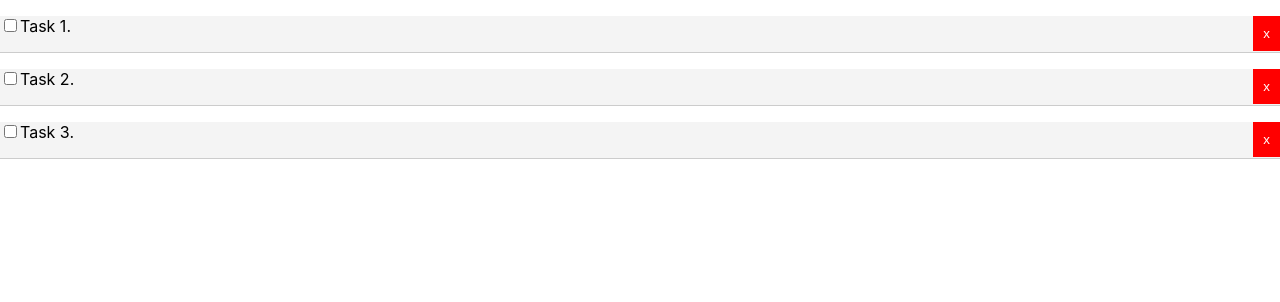
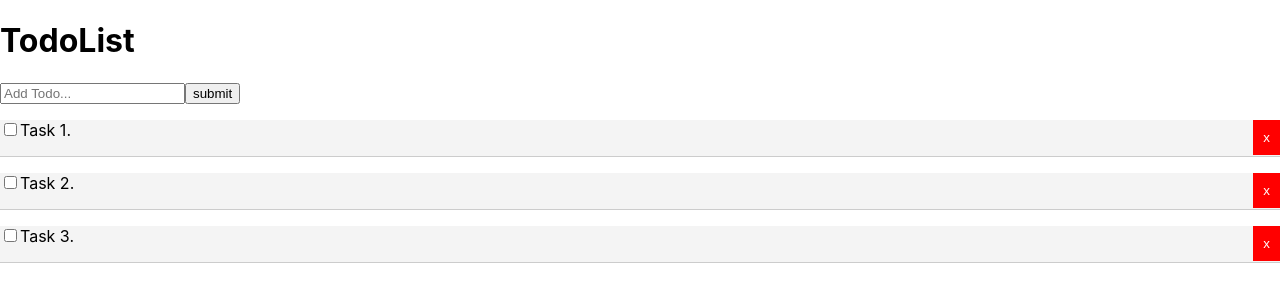
Before and after one commit to AlnaberA/ReactTodo, a React (Create React App) app: page / in a window 1280 px wide. Shown: the top 302 px of the page. Built offline with nearby package versions, Linux system fonts and the light colour scheme.

Commit message:
adding del, header and addtodo

```diff
--- a/src/App.js
+++ b/src/App.js
@@ -1,8 +1,11 @@
 import React, { Component } from 'react';
 import Todos from './components/todo/Todos';
+import Header from './components/layout/Header';
+import AddTodo from './components/todo/AddTodo';
 
 console.log("test");
 class App extends Component {
+  //App level state because the state is being shared between components. App level states should be handled with redux.
   state={
     todos:[
       {
@@ -35,10 +38,20 @@ class App extends Component {
        });
   }
 
+  //Delete todo
+  delTodo=(id)=>{
+    this.setState({
+      //return id that is not passed in from the delTodo prop.
+      todos:[...this.state.todos.filter(todo=>todo.id!==id)]
+    });
+  }
+
   render() {
     return (
       <div className="App">
-        <Todos todos={this.state.todos} toggleComplete={this.toggleComplete} />
+        <Header/>
+        <AddTodo/>
+        <Todos todos={this.state.todos} toggleComplete={this.toggleComplete} delTodo={this.delTodo} />
       </div>
     );
   }
--- /dev/null
+++ b/src/components/layout/Header.js
@@ -0,0 +1,9 @@
+import React from 'react';
+
+export default function Header() {
+  return (
+    <div>
+      <h1>TodoList</h1>
+    </div>
+  )
+}
--- /dev/null
+++ b/src/components/todo/AddTodo.js
@@ -0,0 +1,28 @@
+import React, { Component } from "react";
+
+export class AddTodo extends Component {
+  // This is a component state.
+  state = {
+    title: ""
+  };
+  //e is the event param
+  onChange = e => {
+    this.setState({ title: e.target.value });
+  };
+  render() {
+    return (
+      <form>
+        <input
+          type="text"
+          name="title"
+          placeholder="Add Todo..."
+          value={this.state.title}
+          onChange={this.onChange}
+        />
+        <input type="submit" value="submit" className="btn" />
+      </form>
+    );
+  }
+}
+
+export default AddTodo;
--- a/src/components/todo/TodoItems.js
+++ b/src/components/todo/TodoItems.js
@@ -17,7 +17,7 @@ export class TodoItems extends Component {
         <p>
             <input type="checkbox" onChange={this.props.toggleComplete.bind(this, id)} />
             {title}
-            <button className="delBtnStyle">x</button>
+            <button className="delBtnStyle" onClick={this.props.delTodo.bind(this,id)}>x</button>
         </p>
       </div>
     )
--- a/src/components/todo/Todos.js
+++ b/src/components/todo/Todos.js
@@ -5,7 +5,7 @@ import PropTypes from 'prop-types';
 class Todos extends Component {
   render() {
     return this.props.todos.map((todo)=>(
-        <TodoItem key={todo.id} todo={todo} toggleComplete={this.props.toggleComplete}/>
+        <TodoItem key={todo.id} todo={todo} toggleComplete={this.props.toggleComplete} delTodo={this.props.delTodo}/>
     ))
   }
 }
```
